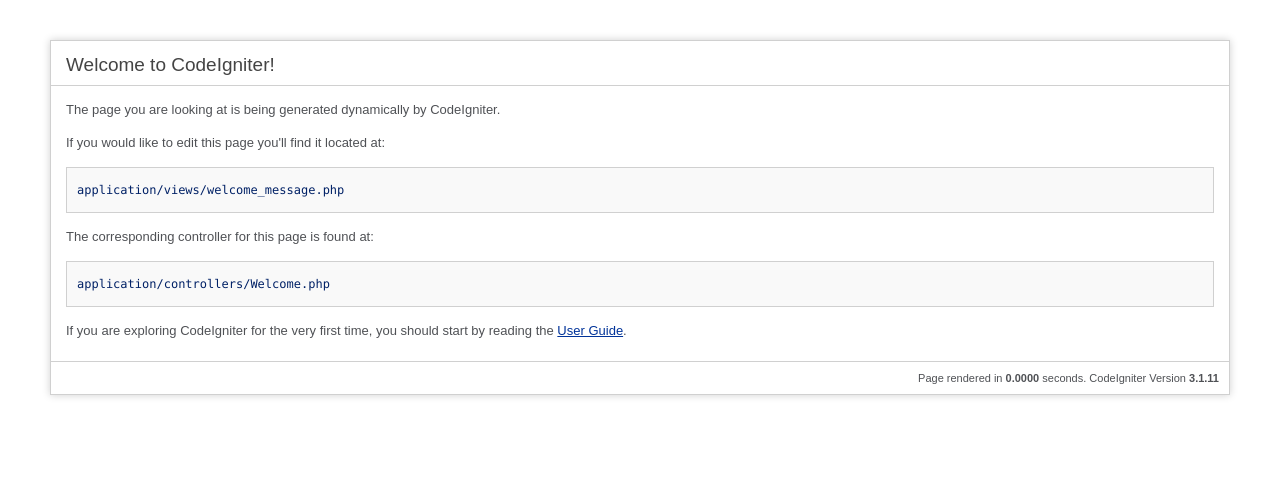
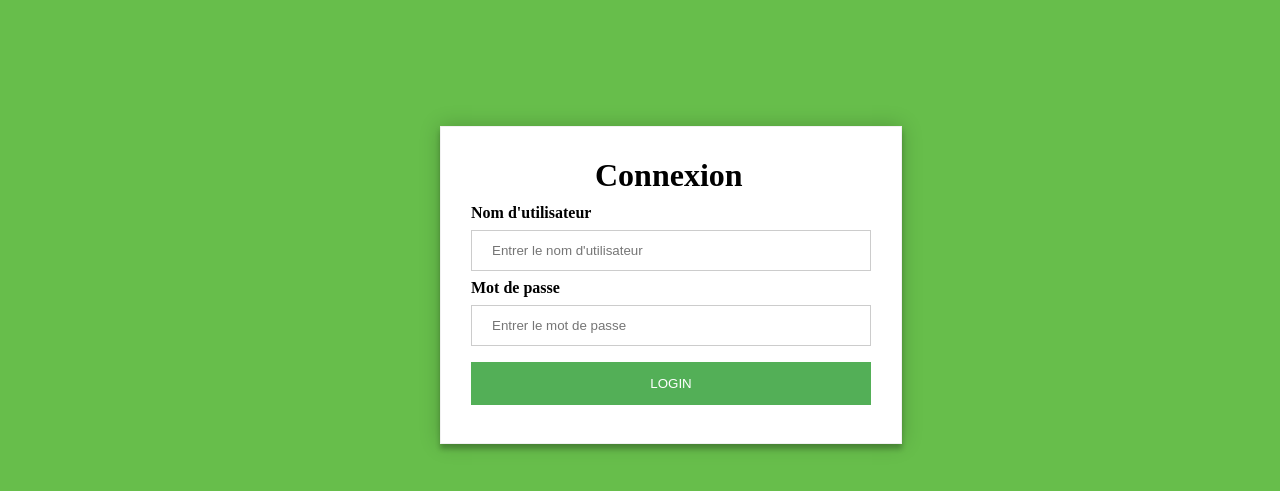
Before and after one commit to EnzoSio/GSB3Conf, a CodeIgniter app: page /database/ in a window 1280 px wide. Shown: the top 491 px of the page. Run offline with CodeIgniter, Linux system fonts and the light colour scheme.

Commit message:
MEP Formulaire

```diff
--- a/application/config/autoload.php
+++ b/application/config/autoload.php
@@ -91,6 +91,8 @@
 */
 $autoload['helper'] = array();
 
+$autoload['helper'] = array('url');
+
 /*
 | -------------------------------------------------------------------
 |  Auto-load Config files
--- a/application/controllers/Welcome.php
+++ b/application/controllers/Welcome.php
@@ -20,6 +20,7 @@
 	 */
 	public function index()
 	{
+
 		$this->load->view('welcome_message');
 	}
 }
--- a/application/views/welcome_message.php
+++ b/application/views/welcome_message.php
@@ -8,82 +8,80 @@
 
 	<style type="text/css">
 
-	::selection { background-color: #E13300; color: white; }
-	::-moz-selection { background-color: #E13300; color: white; }
+body{
+    background: #67BE4B;
+}
+#container{
+    width:400px;
+    margin:0 auto;
+    margin-top:10%;
+}
+/* Bordered form */
+form {
+    width:100%;
+    padding: 30px;
+    border: 1px solid #f1f1f1;
+    background: #fff;
+    box-shadow: 0 0 20px 0 rgba(0, 0, 0, 0.2), 0 5px 5px 0 rgba(0, 0, 0, 0.24);
+}
+#container h1{
+    width: 38%;
+    margin: 0 auto;
+    padding-bottom: 10px;
+}
 
-	body {
-		background-color: #fff;
-		margin: 40px;
-		font: 13px/20px normal Helvetica, Arial, sans-serif;
-		color: #4F5155;
-	}
+/* Full-width inputs */
+input[type=text], input[type=password] {
+    width: 100%;
+    padding: 12px 20px;
+    margin: 8px 0;
+    display: inline-block;
+    border: 1px solid #ccc;
+    box-sizing: border-box;
+}
 
-	a {
-		color: #003399;
-		background-color: transparent;
-		font-weight: normal;
-	}
+/* Set a style for all buttons */
+input[type=submit] {
+    background-color: #53af57;
+    color: white;
+    padding: 14px 20px;
+    margin: 8px 0;
+    border: none;
+    cursor: pointer;
+    width: 100%;
+}
+input[type=submit]:hover {
+    background-color: white;
+    color: #53af57;
+    border: 1px solid #53af57;
+}
 
-	h1 {
-		color: #444;
-		background-color: transparent;
-		border-bottom: 1px solid #D0D0D0;
-		font-size: 19px;
-		font-weight: normal;
-		margin: 0 0 14px 0;
-		padding: 14px 15px 10px 15px;
-	}
-
-	code {
-		font-family: Consolas, Monaco, Courier New, Courier, monospace;
-		font-size: 12px;
-		background-color: #f9f9f9;
-		border: 1px solid #D0D0D0;
-		color: #002166;
-		display: block;
-		margin: 14px 0 14px 0;
-		padding: 12px 10px 12px 10px;
-	}
-
-	#body {
-		margin: 0 15px 0 15px;
-	}
-
-	p.footer {
-		text-align: right;
-		font-size: 11px;
-		border-top: 1px solid #D0D0D0;
-		line-height: 32px;
-		padding: 0 10px 0 10px;
-		margin: 20px 0 0 0;
-	}
-
-	#container {
-		margin: 10px;
-		border: 1px solid #D0D0D0;
-		box-shadow: 0 0 8px #D0D0D0;
-	}
 	</style>
 </head>
 <body>
 
-<div id="container">
-	<h1>Welcome to CodeIgniter!</h1>
+	<div id="container">
+            <!-- zone de connexion -->
 
-	<div id="body">
-		<p>The page you are looking at is being generated dynamically by CodeIgniter.</p>
+            <form action="verification.php" method="POST">
+                <h1>Connexion</h1>
 
-		<p>If you would like to edit this page you'll find it located at:</p>
-		<code>application/views/welcome_message.php</code>
+                <label><b>Nom d'utilisateur</b></label>
+                <input type="text" placeholder="Entrer le nom d'utilisateur" name="username" required>
 
-		<p>The corresponding controller for this page is found at:</p>
-		<code>application/controllers/Welcome.php</code>
+                <label><b>Mot de passe</b></label>
+                <input type="password" placeholder="Entrer le mot de passe" name="password" required>
 
-		<p>If you are exploring CodeIgniter for the very first time, you should start by reading the <a href="user_guide/">User Guide</a>.</p>
+                <input type="submit" id='submit' value='LOGIN' >
+                <?php
+                if(isset($_GET['erreur'])){
+                    $err = $_GET['erreur'];
+                    if($err==1 || $err==2)
+                        echo "<p style='color:red'>Utilisateur ou mot de passe incorrect</p>";
+                }
+                ?>
+            </form>
 	</div>
-
-	<p class="footer">Page rendered in <strong>{elapsed_time}</strong> seconds. <?php echo  (ENVIRONMENT === 'development') ?  'CodeIgniter Version <strong>' . CI_VERSION . '</strong>' : '' ?></p>
-</div>
 
 </body>
 </html>
```
Also changed, not shown: application/css/style.css (added, +47 -0 lines).
